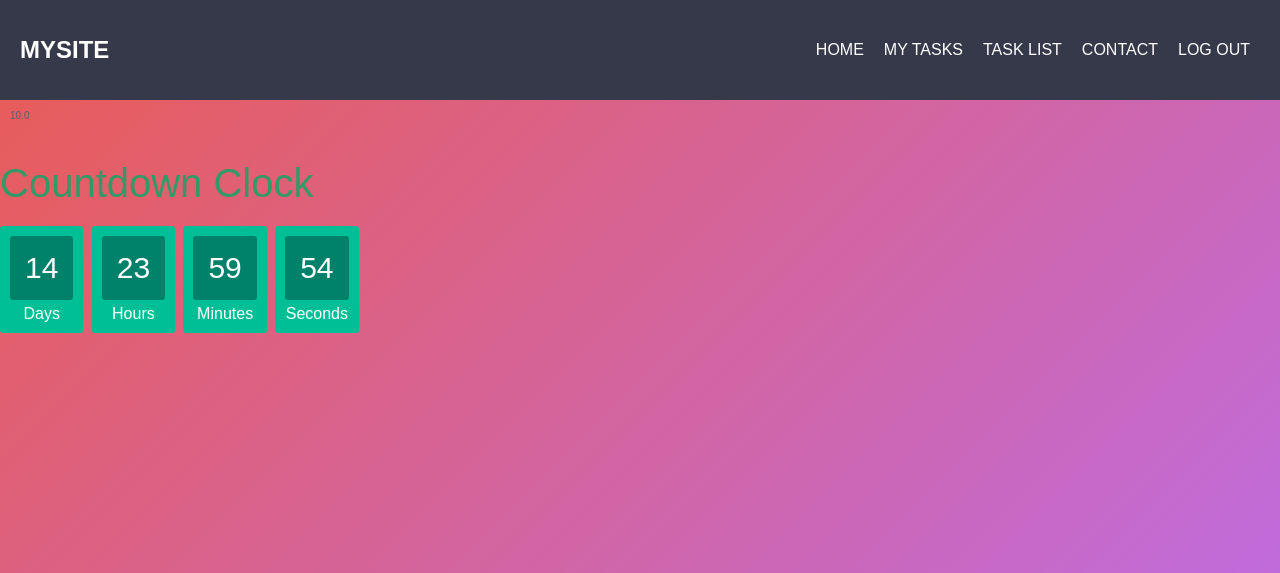
After one commit to SmirnovConstantine/TaskApp, a Django app: page /tasks/my_task/7/run in a window 1280 px wide; the page is wider, and only the part inside the window is pictured. The commit adds this page. Shown: the top 573 px of that part. Run offline with Django 3.2, Linux system fonts and the light colour scheme; data comes from the database, SQL or seed files in the repository; both versions use the stored data as it was after the commit; some libraries are stand-ins or nearby versions.

Commit message:
task/commit-03

```diff
--- a/mysite/static/css/style.css
+++ b/mysite/static/css/style.css
@@ -360,8 +360,15 @@ select, input, textarea{
 /* End creation-form */
 
 /* Task form */
+
+.list-form{
+  display: inline-block;
+  width: 100%;
+  height: 100%;
+}
+
 #task-form{
-  height: 100px;
+  height: 150px;
   width: 200px;
   background: #333333;
   color: white;
@@ -373,13 +380,19 @@ select, input, textarea{
   display: inline-block;
 }
 
-#task-form, .btn-upd, .btn-del{
+
+.task-intime, .task-need_hours
+, .task-user, p{
+  margin: 10px;
+}
+
+#task-form, .btn-upd, .btn-del, .btn-run{
   padding: 5px;
-  margin-top: 10px;
+  margin-top: 20px;
   text-align: center;
 }
 
-.btn-upd, .btn-del{
+.btn-upd, .btn-del, .btn-run{
   border-radius: 5px;
   font-size: 14px;
   color: white;
@@ -387,7 +400,7 @@ select, input, textarea{
   border: none;
 }
 
-.btn-upd, .btn-del, a{
+.btn-upd, .btn-del, .btn-run, a{
   color: white;
   float: left;
   padding: 5px;
@@ -401,4 +414,47 @@ select, input, textarea{
 .btn-del:hover{
   background: #cb2821;
 }
+
+.btn-run:hover{
+  background: #005c00;
+}
+
 /* End task-form */
+.countdown-title {
+  color: #396;
+  font-weight: 100;
+  font-size: 40px;
+  margin: 40px 0px 20px;
+}
+
+.countdown {
+  font-family: sans-serif;
+  color: #fff;
+  display: inline-block;
+  font-weight: 100;
+  text-align: center;
+  font-size: 30px;
+}
+
+.countdown-number {
+  padding: 10px;
+  border-radius: 3px;
+  background: #00bf96;
+  display: inline-block;
+}
+
+.countdown-time {
+  padding: 15px;
+  border-radius: 3px;
+  background: #00816a;
+  display: inline-block;
+}
+
+.countdown-text {
+  display: block;
+  padding-top: 5px;
+  font-size: 16px;
+}
+/* Run task */
+
+/* end run */
--- /dev/null
+++ b/mysite/static/js/run.js
@@ -0,0 +1,49 @@
+function getTimeRemaining(endtime) {
+  var t = Date.parse(endtime) - Date.parse(new Date());
+  var seconds = Math.floor((t / 1000) % 60);
+  var minutes = Math.floor((t / 1000 / 60) % 60);
+  var hours = Math.floor((t / (1000 * 60 * 60)) % 24);
+  var days = Math.floor(t / (1000 * 60 * 60 * 24));
+  return {
+    'total': t,
+    'days': days,
+    'hours': hours,
+    'minutes': minutes,
+    'seconds': seconds
+  };
+}
+
+function initializeClock(id, endtime) {
+  var clock = document.getElementById(id);
+  var daysSpan = clock.querySelector('.days');
+  var hoursSpan = clock.querySelector('.hours');
+  var minutesSpan = clock.querySelector('.minutes');
+  var secondsSpan = clock.querySelector('.seconds');
+
+  function updateClock() {
+    var t = getTimeRemaining(endtime);
+
+    daysSpan.innerHTML = t.days;
+    hoursSpan.innerHTML = ('0' + t.hours).slice(-2);
+    minutesSpan.innerHTML = ('0' + t.minutes).slice(-2);
+    secondsSpan.innerHTML = ('0' + t.seconds).slice(-2);
+
+    if (t.total <= 0) {
+      clearInterval(timeinterval);
+    }
+  }
+
+  updateClock();
+  var timeinterval = setInterval(updateClock, 1000);
+}
+
+var deadline="January 01 2018 00:00:00 GMT+0300"; //for Ukraine
+var deadline = new Date(Date.parse(new Date()) + 15 * 24 * 60 * 60 * 1000); // for endless timer
+initializeClock('countdown', deadline);
+
+function newFunc(){
+  let need = document.getElementById('need_hours');
+  console.log(need.value);
+}
+
+newFunc();
--- a/mysite/tasks/models.py
+++ b/mysite/tasks/models.py
@@ -10,7 +10,6 @@
 
 from django.db import models
 from django.conf import settings
-
 
 # Модели заданий содержит,
 #  1 - user -> ссылка на пользователя, который выполняет задачу
@@ -32,7 +31,8 @@ class Tasks(models.Model):
 	need_hours = models.FloatField(null=True, blank=True, verbose_name="Необходимое время")
 	spent_hours = models.IntegerField(null=True, blank=True, verbose_name="Затраченое время")
 	in_time = models.BooleanField(default=False, verbose_name="Во время?")
-	comments = models.TextField(null="True", blank="True", verbose_name="Комментарии")
+	comments = models.TextField(null=True, blank=True, verbose_name="Комментарии")
+	closed = models.BooleanField(null=True, blank=True, verbose_name="Закрыта ли задача")
 
 	class Meta:
 		verbose_name = "Задание"
@@ -46,3 +46,6 @@ class Tasks(models.Model):
 
 	def get_update_url(self):
 		return "/tasks/{}/update".format(self.pk)
+
+	def get_run_url(self):
+		return "/tasks/my_task/{}/run".format(self.pk)
--- a/mysite/tasks/templates/tasks/list.html
+++ b/mysite/tasks/templates/tasks/list.html
@@ -2,7 +2,8 @@
 
 {% block content %}
 
-	<h3>All tasks</h3>
+	<h2>All tasks</h2>
+	<div class="list-form">
 		<ul>
 			{% for object in objects_list %}
 				<li>
@@ -21,5 +22,5 @@
 				</li>
 			{% endfor %}
 		</ul>
-
+	</div>
 {% endblock %}
--- /dev/null
+++ b/mysite/tasks/templates/tasks/run.html
@@ -0,0 +1,32 @@
+{% extends 'base.html' %}
+{% load static %}
+
+{% block content %}
+	{% for item in item_to_run %}
+		<p id="need_hours">{{ item.need_hours }}</p>
+	{% endfor %}
+
+	<h1 class="countdown-title">Countdown Clock</h1>
+<div id="countdown" class="countdown">
+  <div class="countdown-number">
+    <span class="days countdown-time"></span>
+    <span class="countdown-text">Days</span>
+  </div>
+  <div class="countdown-number">
+    <span class="hours countdown-time"></span>
+    <span class="countdown-text">Hours</span>
+  </div>
+  <div class="countdown-number">
+    <span class="minutes countdown-time"></span>
+    <span class="countdown-text">Minutes</span>
+  </div>
+  <div class="countdown-number">
+    <span class="seconds countdown-time"></span>
+    <span class="countdown-text">Seconds</span>
+  </div>
+</div>
+
+{% block javacript %}<script src="{% static 'js/run.js' %}"></script>{% endblock %}
+
+
+{% endblock %}
--- a/mysite/tasks/templates/tasks/task_create.html
+++ b/mysite/tasks/templates/tasks/task_create.html
@@ -24,7 +24,6 @@
 					</div>
 				<input type="submit" name="create-button" class="create-button" value="Create">
 			</div>
-			<!-- {{ form.as_p }} -->
 		</form>
 
 {% endblock %}
--- a/mysite/tasks/urls.py
+++ b/mysite/tasks/urls.py
@@ -1,6 +1,6 @@
 from django.urls import path, include
 
-from .views import create_view, delete_view, list_view
+from .views import create_view, delete_view, list_view, update_view, list_view_for_user, task_run_view
 
 app_name = 'tasks'
 
@@ -8,4 +8,7 @@ urlpatterns = [
 	path('create/', create_view, name='task_create'),
 	path('list/', list_view, name='tasks_list'),
 	path('<int:pk>/delete/', delete_view, name='task_delete'),
+	path('<int:pk>/update/', update_view, name='task_update'),
+	path('<int:user>/my_list/', list_view_for_user, name='list_view_for_user'),
+	path('my_task/<int:pk>/run', task_run_view, name='run_task')
 ]
--- a/mysite/tasks/views.py
+++ b/mysite/tasks/views.py
@@ -1,4 +1,4 @@
-from django.shortcuts import render, redirect
+from django.shortcuts import render, redirect, get_object_or_404
 
 from .forms import TaskModelForm
 from .models import Tasks
@@ -30,3 +30,32 @@ def delete_view(request, pk):
 		if request.user == item_to_delete[0].user:
 			item_to_delete[0].delete()
 	return redirect('tasks:tasks_list')
+
+def update_view(request, pk):
+	item_to_update = get_object_or_404(Tasks, pk=pk)
+	form = TaskModelForm(request.POST or None, instance=item_to_update)
+	if form.is_valid():
+		form.instance.user = request.user
+		form.save()
+		return redirect('tasks:tasks_list')
+
+	context = {
+		'form': form,
+	}
+
+	return render(request, 'tasks/task_create.html', context)
+
+
+def list_view_for_user(request, user):
+	item_for_user = Tasks.objects.filter(user=request.user)
+	context = {
+		'item_for_user': item_for_user,
+	}
+	return render(request, 'tasks/list_for_user.html', context)
+
+def task_run_view(request, pk):
+	item_to_run = Tasks.objects.filter(pk=pk)
+	context = {
+		'item_to_run': item_to_run,
+	}
+	return render(request, 'tasks/run.html', context)
--- a/mysite/templates/base.html
+++ b/mysite/templates/base.html
@@ -20,7 +20,7 @@
 
 				<ul class="menu">
 					<a href="/">Home</a>
-					<a href="#">My tasks</a>
+					<a href="{% url 'tasks:list_view_for_user' user.id %}">My tasks</a>
 					<a href="{% url 'tasks:tasks_list' %}">Task list</a>
 					<a href="#">Contact</a>
 					<a href="{% url 'accounts:logout' %}">Log out</a>
@@ -40,6 +40,9 @@
 <script src='http://cdnjs.cloudflare.com/ajax/libs/jquery/2.1.3/jquery.min.js'></script>
 <script src='http://ajax.googleapis.com/ajax/libs/jqueryui/1.11.2/jquery-ui.min.js'></script>
 <script src="{% static 'js/index.js' %}"></script>
+<script src="https://code.jquery.com/jquery-3.5.0.min.js"></script>
+{% block javascript %}
+{% endblock %}
 
 </body>
 </html>
```
Also changed, not shown: mysite/tasks/templates/tasks/list_for_user.html (added, +25 -0 lines), mysite/db.sqlite3, mysite/tasks/migrations/0002_auto_20200413_1726.py (added). Lines whose indentation alone changed are shown as unchanged.
